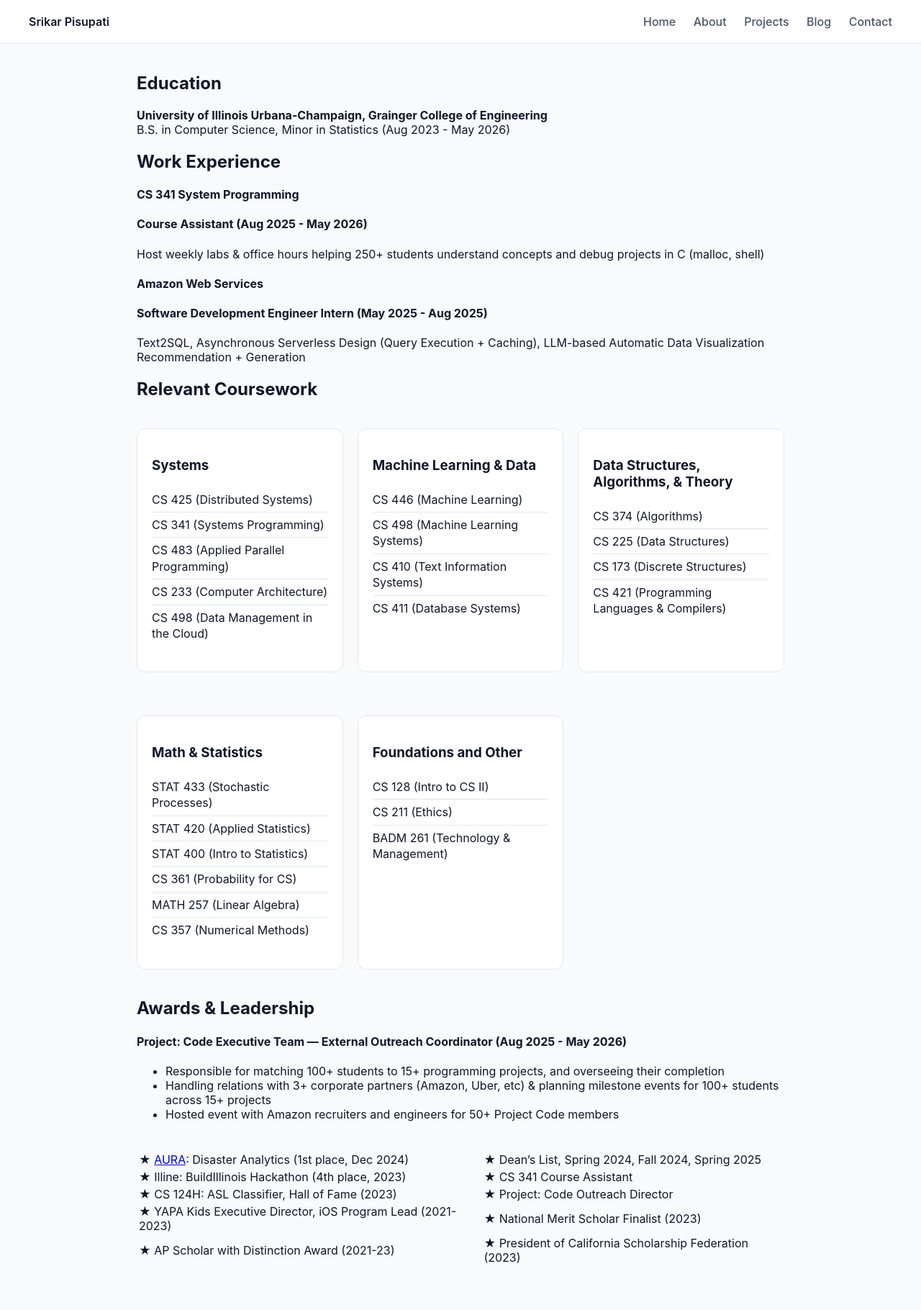
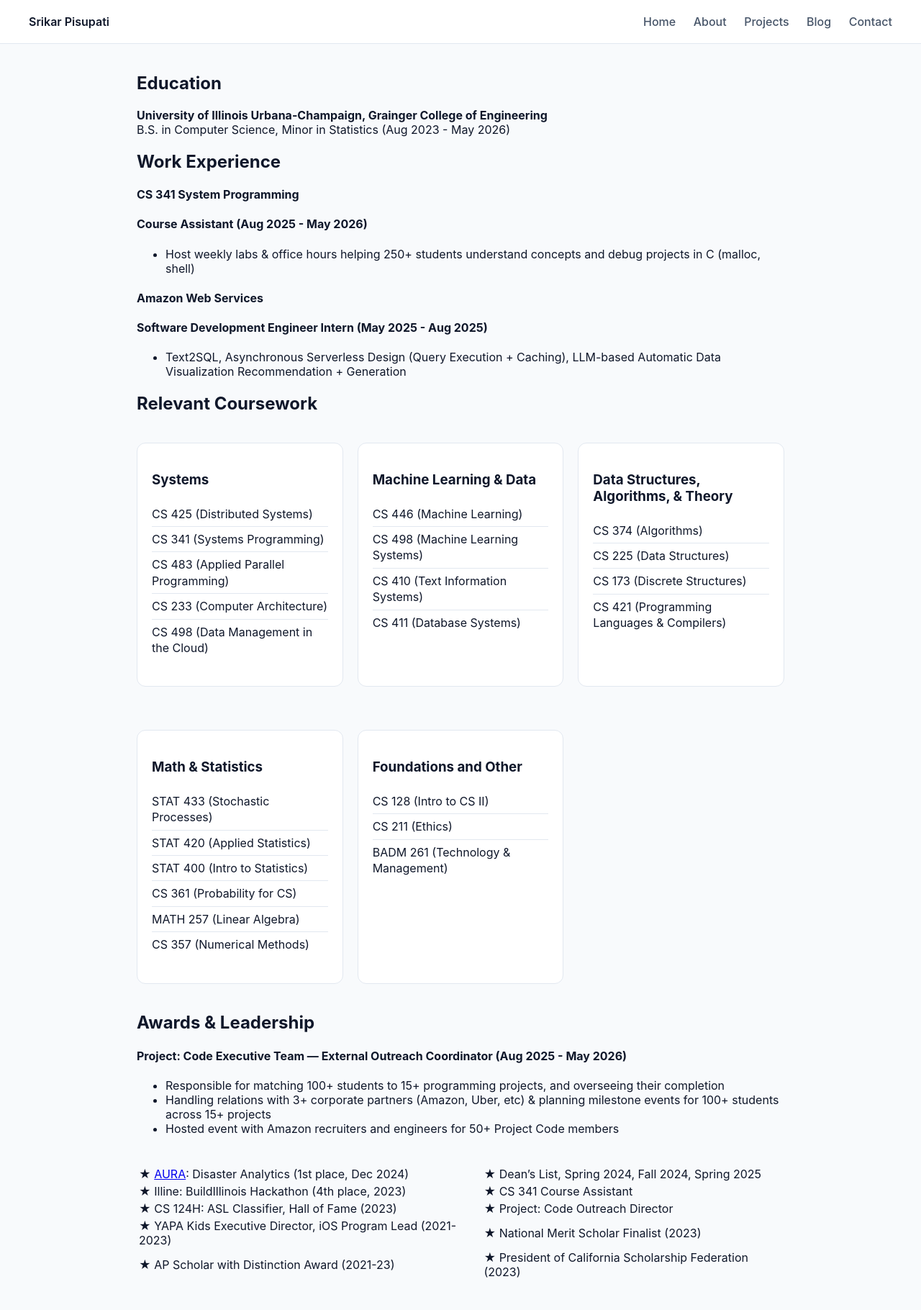
Before and after one commit to srikarpisupati/srikarpisupati.github.io, a Jekyll site: the page built from about.md, in a window 1280 px wide. Shown: the whole page at 72% size. Built offline with Jekyll 4.4.1, drawn with Linux system fonts in a browser that asks for light colours.

Commit message:
Fix formatting for work experience entries
Updated formatting for consistency in job descriptions.

```diff
--- a/about.md
+++ b/about.md
@@ -13,11 +13,11 @@ permalink: /about/
 
 #### CS 341 System Programming
 #### Course Assistant (Aug 2025 - May 2026)
-Host weekly labs & office hours helping 250+ students understand concepts and debug projects in C (malloc, shell)
+* Host weekly labs & office hours helping 250+ students understand concepts and debug projects in C (malloc, shell)
 
 #### Amazon Web Services
 #### Software Development Engineer Intern (May 2025 - Aug 2025)
-Text2SQL, Asynchronous Serverless Design (Query Execution + Caching), LLM-based Automatic Data Visualization Recommendation + Generation
+* Text2SQL, Asynchronous Serverless Design (Query Execution + Caching), LLM-based Automatic Data Visualization Recommendation + Generation
 
 ## Relevant Coursework
 <div class="cards">
```
